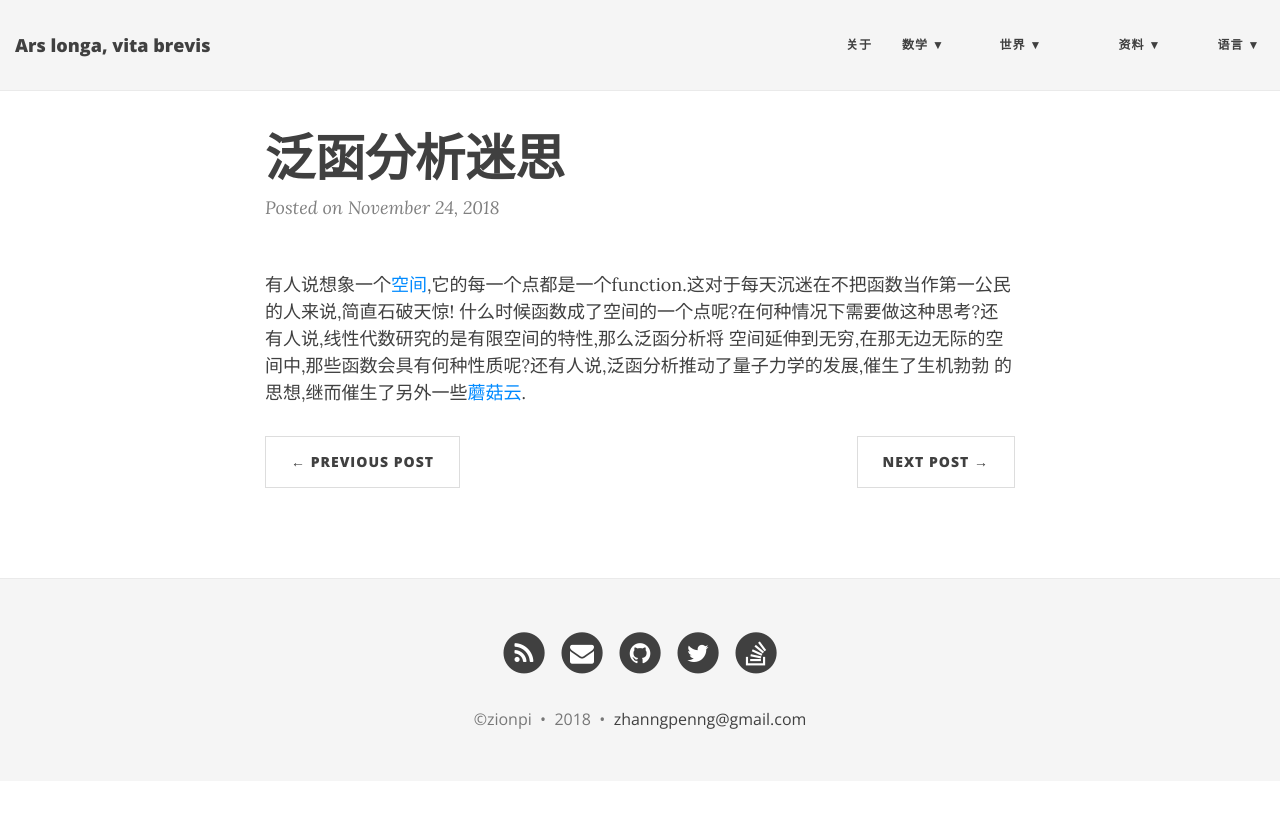
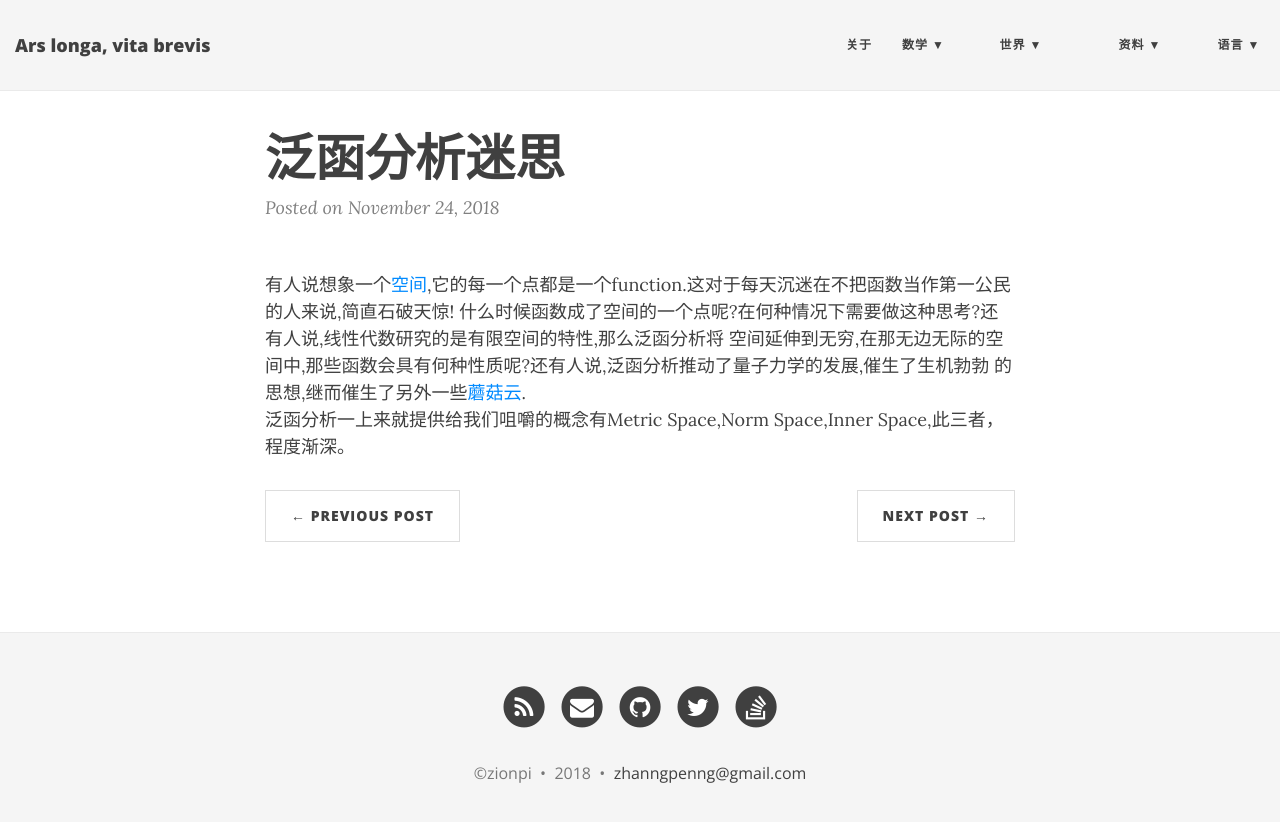
Before and after one commit to ZionPi/zionpi.github.io, a Jekyll site: the page built from _posts/2018-11-24-functional-analysis.md, in a window 1280 px wide. Shown: the top 822 px of the page. Built offline with Jekyll 4.4.1, drawn with Linux system fonts in a browser that asks for light colours; nearby versions of some CDN libraries.

Commit message:
Update 2018-11-24-functional-analysis.md

```diff
--- a/_posts/2018-11-24-functional-analysis.md
+++ b/_posts/2018-11-24-functional-analysis.md
@@ -6,3 +6,4 @@ title: 泛函分析迷思
 什么时候函数成了空间的一个点呢?在何种情况下需要做这种思考?还有人说,线性代数研究的是有限空间的特性,那么泛函分析将
 空间延伸到无穷,在那无边无际的空间中,那些函数会具有何种性质呢?还有人说,泛函分析推动了量子力学的发展,催生了生机勃勃
 的思想,继而催生了另外一些[蘑菇云]().
+泛函分析一上来就提供给我们咀嚼的概念有Metric Space,Norm Space,Inner Space,此三者，程度渐深。
```
